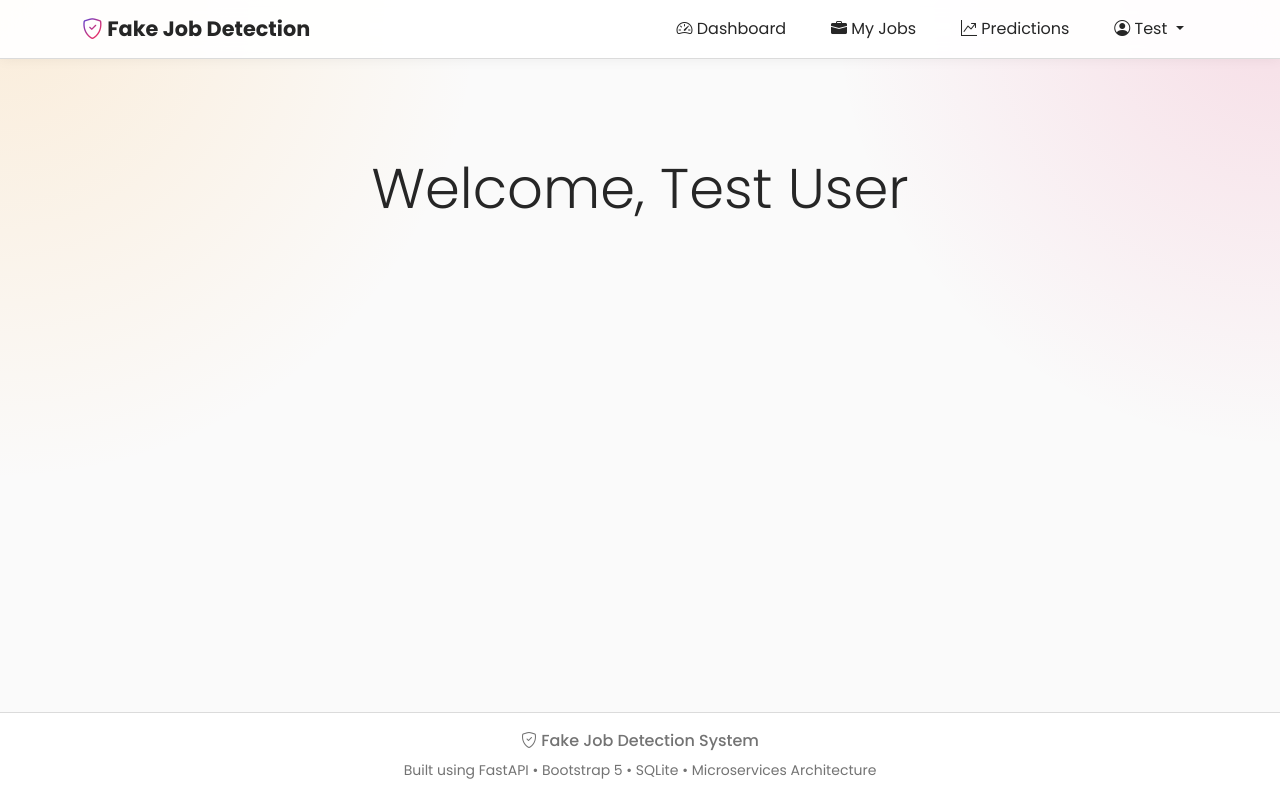
After one commit to dreamywarrior/Job-Management-Service, a FastAPI app: page /welcome in a window 1280 px wide. The commit adds this page. Run offline with FastAPI, Linux system fonts and the light colour scheme; a user stored in the database is signed in.

Commit message:
Feature: Add welcome page and redirect for logged-in users

```diff
--- a/app/templates/base.html
+++ b/app/templates/base.html
@@ -93,7 +93,9 @@
 
     <div class="container">
 
-        <a class="navbar-brand" href="/">
+        <a
+            class="navbar-brand"
+            href="{% if request.session.get('logged_in') %}/welcome{% else %}/{% endif %}">
 
             <i class="bi bi-shield-check"></i>
 
--- /dev/null
+++ b/app/templates/welcome.html
@@ -0,0 +1,15 @@
+{% extends "base.html" %}
+
+{% block content %}
+
+<div class="text-center py-5">
+
+    <h1 class="display-4">
+
+        Welcome, {{ user_name }}
+
+    </h1>
+
+</div>
+
+{% endblock %}
```
Also changed, not shown: app/routers/home.py (+26 -0 lines).
